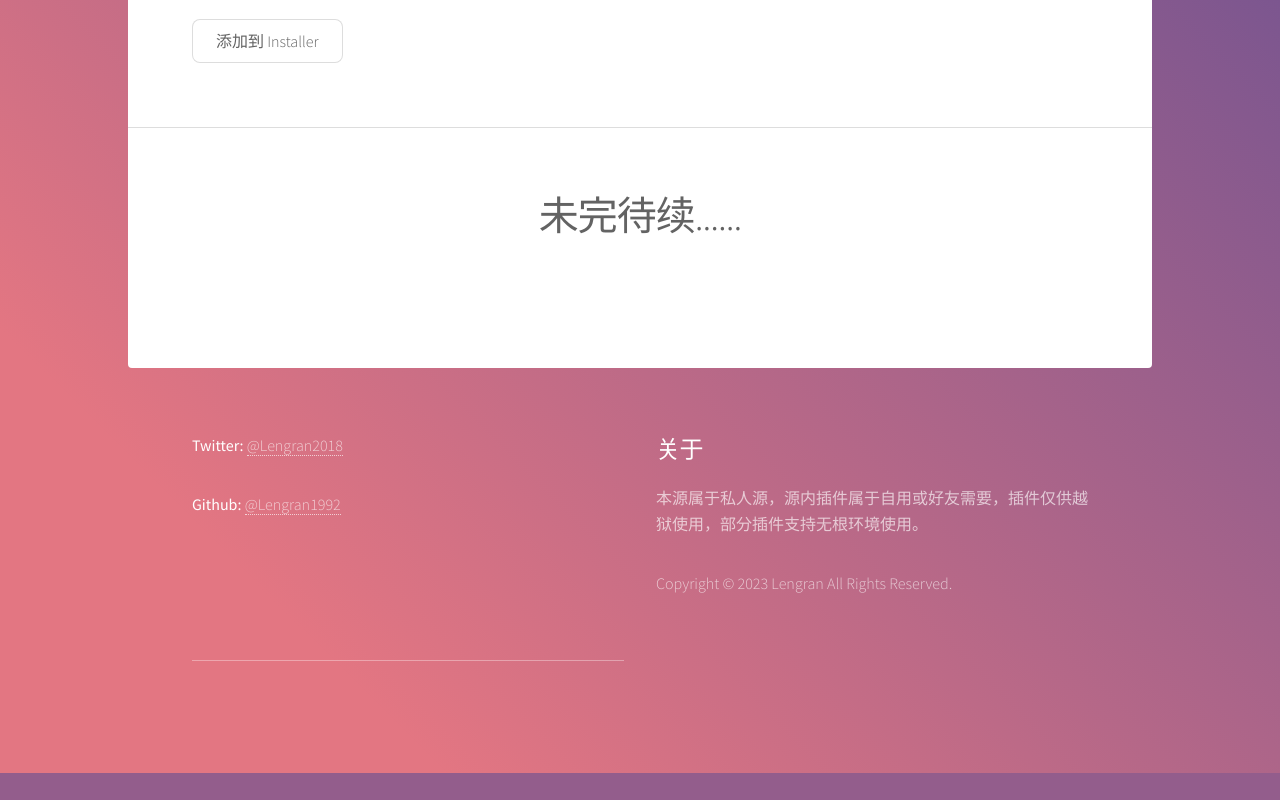
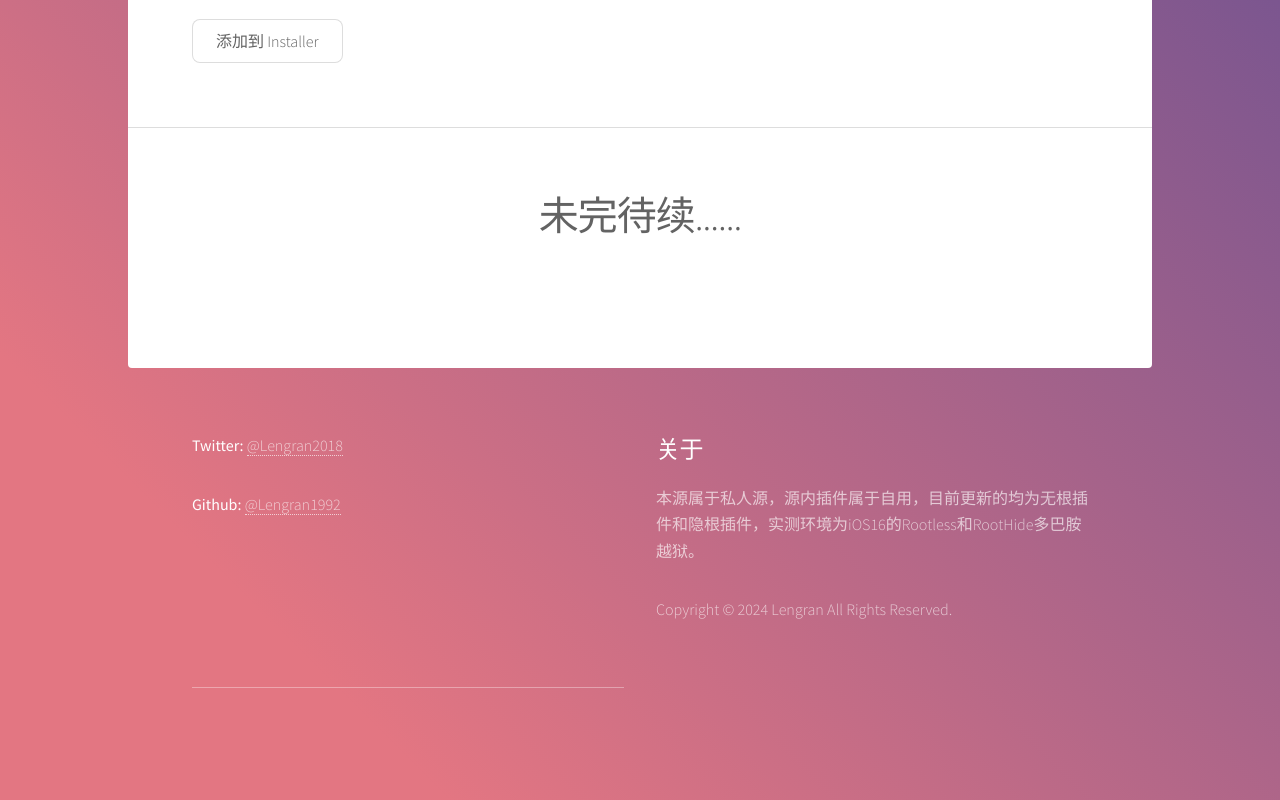
Before and after one commit to Lengran1992/repo, a plain HTML site: page index.html in a window 1280 px wide. Shown: the part 897-1697 px from the top of the page. Before the commit the page ends 1670 px from the top, so only its background shows below. Drawn offline with Linux system fonts and the light colour scheme.

Commit message:
Update index.html

```diff
--- a/index.html
+++ b/index.html
@@ -82,8 +82,8 @@
                 </section>
 
                 <div><h2><b>关于</b></h2>
-                    <p>本源属于私人源，源内插件属于自用或好友需要，插件仅供越狱使用，部分插件支持无根环境使用。</p>
-                    <p>Copyright © 2023 Lengran All Rights Reserved.</p>
+                    <p>本源属于私人源，源内插件属于自用，目前更新的均为无根插件和隐根插件，实测环境为iOS16的Rootless和RootHide多巴胺越狱。</p>
+                    <p>Copyright © 2024 Lengran All Rights Reserved.</p>
                 </div>
 
                 <hr>
```
